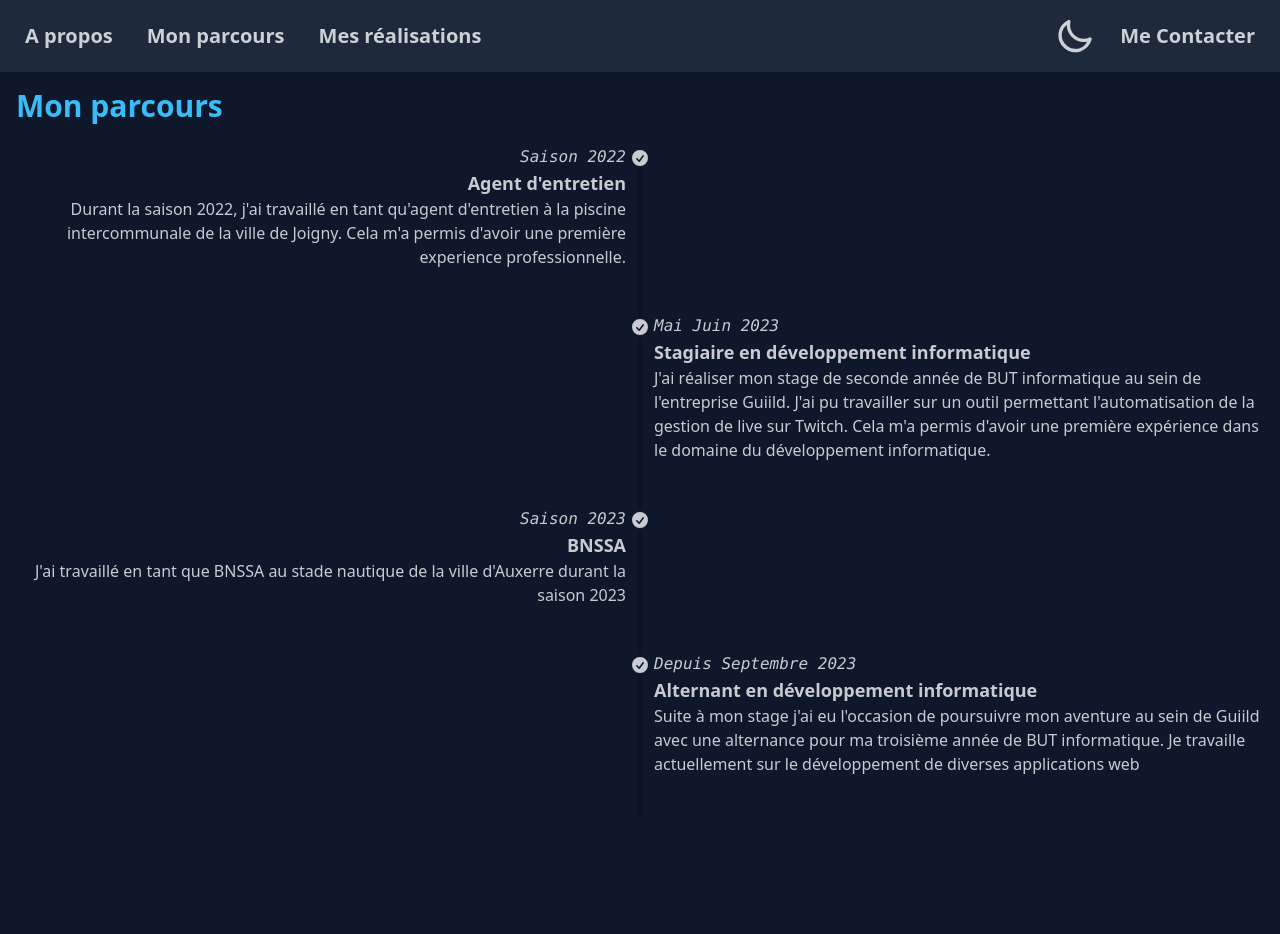
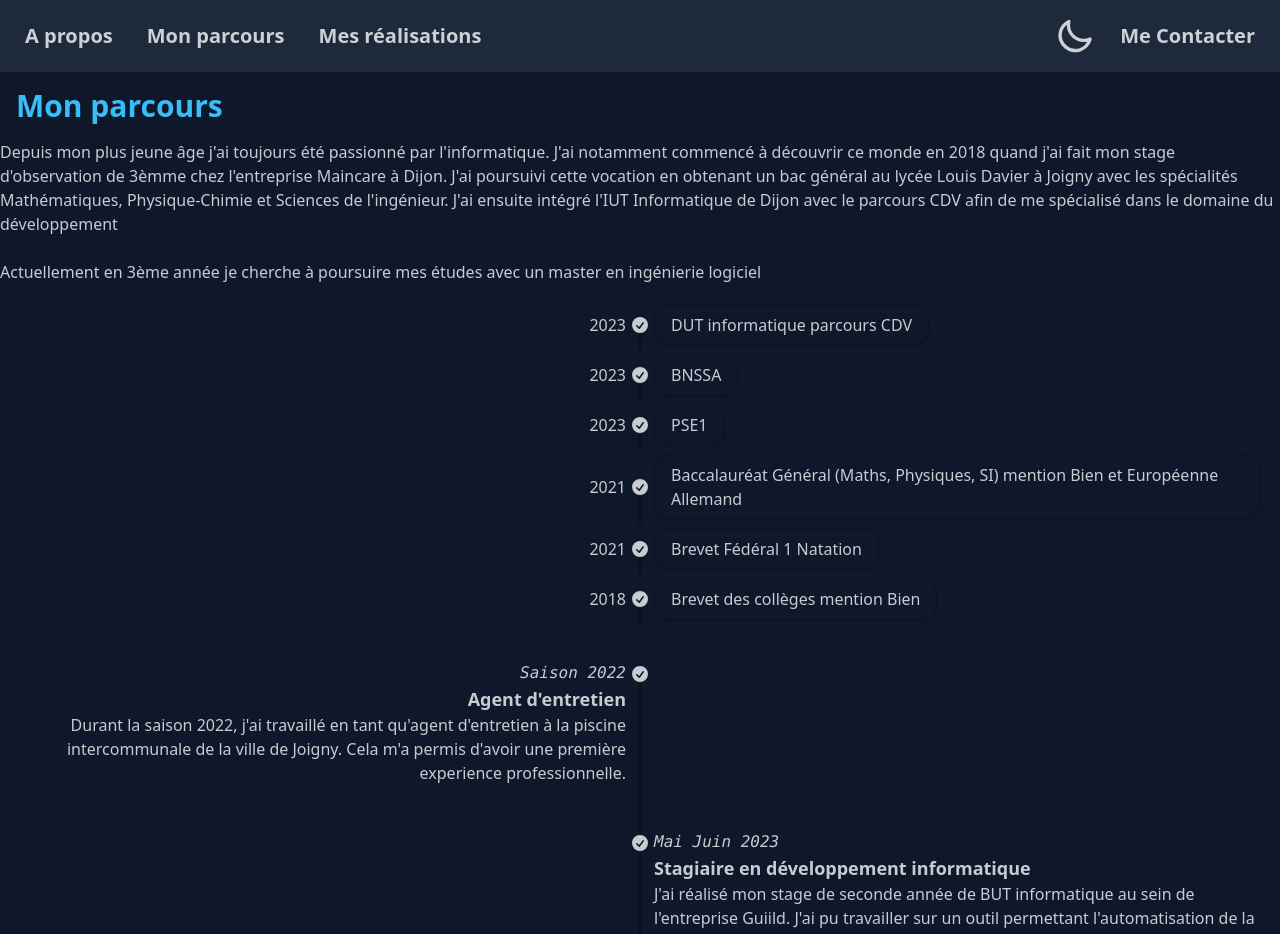
Before and after one commit to ElvinFICHOTCORGERON/PortfolioElvin, a Vue app in the folder portfolio_Elvin/: page /#/Parcours in a window 1280 px wide. Shown: the top 934 px of the page. Before the commit the page ends 816 px from the top, so only its background shows below. Built offline with nearby package versions, Linux system fonts and the light colour scheme.

Commit message:
feat(parcours) : fin architecture page parcours

```diff
--- /dev/null
+++ b/package.json
@@ -0,0 +1,5 @@
+{
+  "devDependencies": {
+    "dayjs": "^1.11.10"
+  }
+}
--- /dev/null
+++ b/portfolio_Elvin/src/components/parcours/Diplome.vue
@@ -0,0 +1,35 @@
+<template>
+  <ul class="timeline timeline-vertical">
+    <li>
+      <div class="timeline-start">
+        {{ props.diplome.annee.year().toString() }}
+      </div>
+      <div class="timeline-middle">
+        <svg
+          xmlns="http://www.w3.org/2000/svg"
+          viewBox="0 0 20 20"
+          fill="currentColor"
+          class="w-5 h-5"
+        >
+          <path
+            fill-rule="evenodd"
+            d="M10 18a8 8 0 100-16 8 8 0 000 16zm3.857-9.809a.75.75 0 00-1.214-.882l-3.483 4.79-1.88-1.88a.75.75 0 10-1.06 1.061l2.5 2.5a.75.75 0 001.137-.089l4-5.5z"
+            clip-rule="evenodd"
+          />
+        </svg>
+      </div>
+      <div class="timeline-end timeline-box">{{ props.diplome.titre }}</div>
+      <hr />
+    </li>
+  </ul>
+</template>
+
+<script setup lang="ts">
+import { Diplome } from "../../data/diplomes";
+
+interface Props {
+  diplome: Diplome;
+}
+
+const props = defineProps<Props>();
+</script>
--- /dev/null
+++ b/portfolio_Elvin/src/components/parcours/ParcoursPro.vue
@@ -0,0 +1,113 @@
+<template>
+  <ul
+    class="timeline timeline-snap-icon max-md:timeline-compact timeline-vertical"
+  >
+    <li>
+      <div class="timeline-middle">
+        <svg
+          xmlns="http://www.w3.org/2000/svg"
+          viewBox="0 0 20 20"
+          fill="currentColor"
+          class="h-5 w-5"
+        >
+          <path
+            fill-rule="evenodd"
+            d="M10 18a8 8 0 100-16 8 8 0 000 16zm3.857-9.809a.75.75 0 00-1.214-.882l-3.483 4.79-1.88-1.88a.75.75 0 10-1.06 1.061l2.5 2.5a.75.75 0 001.137-.089l4-5.5z"
+            clip-rule="evenodd"
+          />
+        </svg>
+      </div>
+      <div class="timeline-start md:text-end mb-10">
+        <time class="font-mono italic">Saison 2022</time>
+        <div class="text-lg font-black">Agent d'entretien</div>
+        Durant la saison 2022, j'ai travaillé en tant qu'agent d'entretien à la
+        piscine intercommunale de la ville de Joigny. Cela m'a permis d'avoir
+        une première experience professionnelle.
+      </div>
+      <hr />
+    </li>
+    <li>
+      <hr />
+      <div class="timeline-middle">
+        <svg
+          xmlns="http://www.w3.org/2000/svg"
+          viewBox="0 0 20 20"
+          fill="currentColor"
+          class="h-5 w-5"
+        >
+          <path
+            fill-rule="evenodd"
+            d="M10 18a8 8 0 100-16 8 8 0 000 16zm3.857-9.809a.75.75 0 00-1.214-.882l-3.483 4.79-1.88-1.88a.75.75 0 10-1.06 1.061l2.5 2.5a.75.75 0 001.137-.089l4-5.5z"
+            clip-rule="evenodd"
+          />
+        </svg>
+      </div>
+      <div class="timeline-end mb-10">
+        <time class="font-mono italic">Mai Juin 2023</time>
+        <div class="text-lg font-black">
+          Stagiaire en développement informatique
+        </div>
+        J'ai réalisé mon stage de seconde année de BUT informatique au sein de
+        l'entreprise Guiild. J'ai pu travailler sur un outil permettant
+        l'automatisation de la gestion de live sur Twitch. Cela m'a permis
+        d'avoir une première expérience dans le domaine du développement
+        informatique.
+      </div>
+      <hr />
+    </li>
+    <li>
+      <hr />
+      <div class="timeline-middle">
+        <svg
+          xmlns="http://www.w3.org/2000/svg"
+          viewBox="0 0 20 20"
+          fill="currentColor"
+          class="h-5 w-5"
+        >
+          <path
+            fill-rule="evenodd"
+            d="M10 18a8 8 0 100-16 8 8 0 000 16zm3.857-9.809a.75.75 0 00-1.214-.882l-3.483 4.79-1.88-1.88a.75.75 0 10-1.06 1.061l2.5 2.5a.75.75 0 001.137-.089l4-5.5z"
+            clip-rule="evenodd"
+          />
+        </svg>
+      </div>
+      <div class="timeline-start md:text-end mb-10">
+        <time class="font-mono italic">Saison 2023</time>
+        <div class="text-lg font-black">BNSSA</div>
+        J'ai travaillé en tant que BNSSA au stade nautique de la ville d'Auxerre
+        durant la saison 2023
+      </div>
+      <hr />
+    </li>
+    <li>
+      <hr />
+      <div class="timeline-middle">
+        <svg
+          xmlns="http://www.w3.org/2000/svg"
+          viewBox="0 0 20 20"
+          fill="currentColor"
+          class="h-5 w-5"
+        >
+          <path
+            fill-rule="evenodd"
+            d="M10 18a8 8 0 100-16 8 8 0 000 16zm3.857-9.809a.75.75 0 00-1.214-.882l-3.483 4.79-1.88-1.88a.75.75 0 10-1.06 1.061l2.5 2.5a.75.75 0 001.137-.089l4-5.5z"
+            clip-rule="evenodd"
+          />
+        </svg>
+      </div>
+      <div class="timeline-end mb-10">
+        <time class="font-mono italic">Depuis Septembre 2023</time>
+        <div class="text-lg font-black">
+          Alternant en développement informatique
+        </div>
+        Suite à mon stage j'ai eu l'occasion de poursuivre mon aventure au sein
+        de Guiild avec une alternance pour ma troisième année de BUT
+        informatique. Je travaille actuellement sur le développement de diverses
+        applications web
+      </div>
+      <hr />
+    </li>
+  </ul>
+</template>
+
+<script setup lang="ts"></script>
--- /dev/null
+++ b/portfolio_Elvin/src/data/diplomes.ts
@@ -0,0 +1,34 @@
+import dayjs, { Dayjs } from "dayjs";
+
+export interface Diplome {
+  annee: Dayjs;
+  titre: string;
+}
+
+export const diplomes: Diplome[] = [
+  {
+    annee: dayjs().year(2023),
+    titre: "DUT informatique parcours CDV",
+  },
+  {
+    annee: dayjs().year(2023),
+    titre: "BNSSA",
+  },
+  {
+    annee: dayjs().year(2023),
+    titre: "PSE1",
+  },
+  {
+    annee: dayjs().year(2021),
+    titre:
+      "Baccalauréat Général (Maths, Physiques, SI) mention Bien et Européenne Allemand",
+  },
+  {
+    annee: dayjs().year(2021),
+    titre: "Brevet Fédéral 1 Natation",
+  },
+  {
+    annee: dayjs().year(2018),
+    titre: "Brevet des collèges mention Bien",
+  },
+];
--- a/portfolio_Elvin/src/pages/ParcoursPage.vue
+++ b/portfolio_Elvin/src/pages/ParcoursPage.vue
@@ -1,112 +1,34 @@
 <template>
   <h1 class="text-3xl font-bold text-primary p-4">Mon parcours</h1>
-  <ul
-    class="timeline timeline-snap-icon max-md:timeline-compact timeline-vertical"
-  >
-    <li>
-      <div class="timeline-middle">
-        <svg
-          xmlns="http://www.w3.org/2000/svg"
-          viewBox="0 0 20 20"
-          fill="currentColor"
-          class="h-5 w-5"
-        >
-          <path
-            fill-rule="evenodd"
-            d="M10 18a8 8 0 100-16 8 8 0 000 16zm3.857-9.809a.75.75 0 00-1.214-.882l-3.483 4.79-1.88-1.88a.75.75 0 10-1.06 1.061l2.5 2.5a.75.75 0 001.137-.089l4-5.5z"
-            clip-rule="evenodd"
-          />
-        </svg>
-      </div>
-      <div class="timeline-start md:text-end mb-10">
-        <time class="font-mono italic">Saison 2022</time>
-        <div class="text-lg font-black">Agent d'entretien</div>
-        Durant la saison 2022, j'ai travaillé en tant qu'agent d'entretien à la
-        piscine intercommunale de la ville de Joigny. Cela m'a permis d'avoir
-        une première experience professionnelle.
-      </div>
-      <hr />
-    </li>
-    <li>
-      <hr />
-      <div class="timeline-middle">
-        <svg
-          xmlns="http://www.w3.org/2000/svg"
-          viewBox="0 0 20 20"
-          fill="currentColor"
-          class="h-5 w-5"
-        >
-          <path
-            fill-rule="evenodd"
-            d="M10 18a8 8 0 100-16 8 8 0 000 16zm3.857-9.809a.75.75 0 00-1.214-.882l-3.483 4.79-1.88-1.88a.75.75 0 10-1.06 1.061l2.5 2.5a.75.75 0 001.137-.089l4-5.5z"
-            clip-rule="evenodd"
-          />
-        </svg>
-      </div>
-      <div class="timeline-end mb-10">
-        <time class="font-mono italic">Mai Juin 2023</time>
-        <div class="text-lg font-black">
-          Stagiaire en développement informatique
-        </div>
-        J'ai réaliser mon stage de seconde année de BUT informatique au sein de
-        l'entreprise Guiild. J'ai pu travailler sur un outil permettant
-        l'automatisation de la gestion de live sur Twitch. Cela m'a permis
-        d'avoir une première expérience dans le domaine du développement
-        informatique.
-      </div>
-      <hr />
-    </li>
-    <li>
-      <hr />
-      <div class="timeline-middle">
-        <svg
-          xmlns="http://www.w3.org/2000/svg"
-          viewBox="0 0 20 20"
-          fill="currentColor"
-          class="h-5 w-5"
-        >
-          <path
-            fill-rule="evenodd"
-            d="M10 18a8 8 0 100-16 8 8 0 000 16zm3.857-9.809a.75.75 0 00-1.214-.882l-3.483 4.79-1.88-1.88a.75.75 0 10-1.06 1.061l2.5 2.5a.75.75 0 001.137-.089l4-5.5z"
-            clip-rule="evenodd"
-          />
-        </svg>
-      </div>
-      <div class="timeline-start md:text-end mb-10">
-        <time class="font-mono italic">Saison 2023</time>
-        <div class="text-lg font-black">BNSSA</div>
-        J'ai travaillé en tant que BNSSA au stade nautique de la ville d'Auxerre
-        durant la saison 2023
-      </div>
-      <hr />
-    </li>
-    <li>
-      <hr />
-      <div class="timeline-middle">
-        <svg
-          xmlns="http://www.w3.org/2000/svg"
-          viewBox="0 0 20 20"
-          fill="currentColor"
-          class="h-5 w-5"
-        >
-          <path
-            fill-rule="evenodd"
-            d="M10 18a8 8 0 100-16 8 8 0 000 16zm3.857-9.809a.75.75 0 00-1.214-.882l-3.483 4.79-1.88-1.88a.75.75 0 10-1.06 1.061l2.5 2.5a.75.75 0 001.137-.089l4-5.5z"
-            clip-rule="evenodd"
-          />
-        </svg>
-      </div>
-      <div class="timeline-end mb-10">
-        <time class="font-mono italic">Depuis Septembre 2023</time>
-        <div class="text-lg font-black">
-          Alternant en développement informatique
-        </div>
-        Suite à mon stage j'ai eu l'occasion de poursuivre mon aventure au sein
-        de Guiild avec une alternance pour ma troisième année de BUT
-        informatique. Je travaille actuellement sur le développement de diverses
-        applications web
-      </div>
-      <hr />
-    </li>
-  </ul>
+  <div class="block">
+    <div>
+      <p>
+        Depuis mon plus jeune âge j'ai toujours été passionné par
+        l'informatique. J'ai notamment commencé à découvrir ce monde en 2018
+        quand j'ai fait mon stage d'observation de 3èmme chez l'entreprise
+        Maincare à Dijon. J'ai poursuivi cette vocation en obtenant un bac
+        général au lycée Louis Davier à Joigny avec les spécialités
+        Mathématiques, Physique-Chimie et Sciences de l'ingénieur. J'ai ensuite
+        intégré l'IUT Informatique de Dijon avec le parcours CDV afin de me
+        spécialisé dans le domaine du développement
+      </p>
+      <br />
+      <p>
+        Actuellement en 3ème année je cherche à poursuire mes études avec un
+        master en ingénierie logiciel
+      </p>
+    </div>
+
+    <ul class="p-4">
+      <Diplome v-for="diplome in diplomes" :diplome="diplome" />
+    </ul>
+
+    <ParcoursPro class="p-4" />
+  </div>
 </template>
+
+<script setup lang="ts">
+import ParcoursPro from "../components/parcours/ParcoursPro.vue";
+import Diplome from "../components/parcours/Diplome.vue";
+import { diplomes } from "../data/diplomes";
+</script>
```
Also changed, not shown: 1 other file (tests, documents, lock files or other folders).
